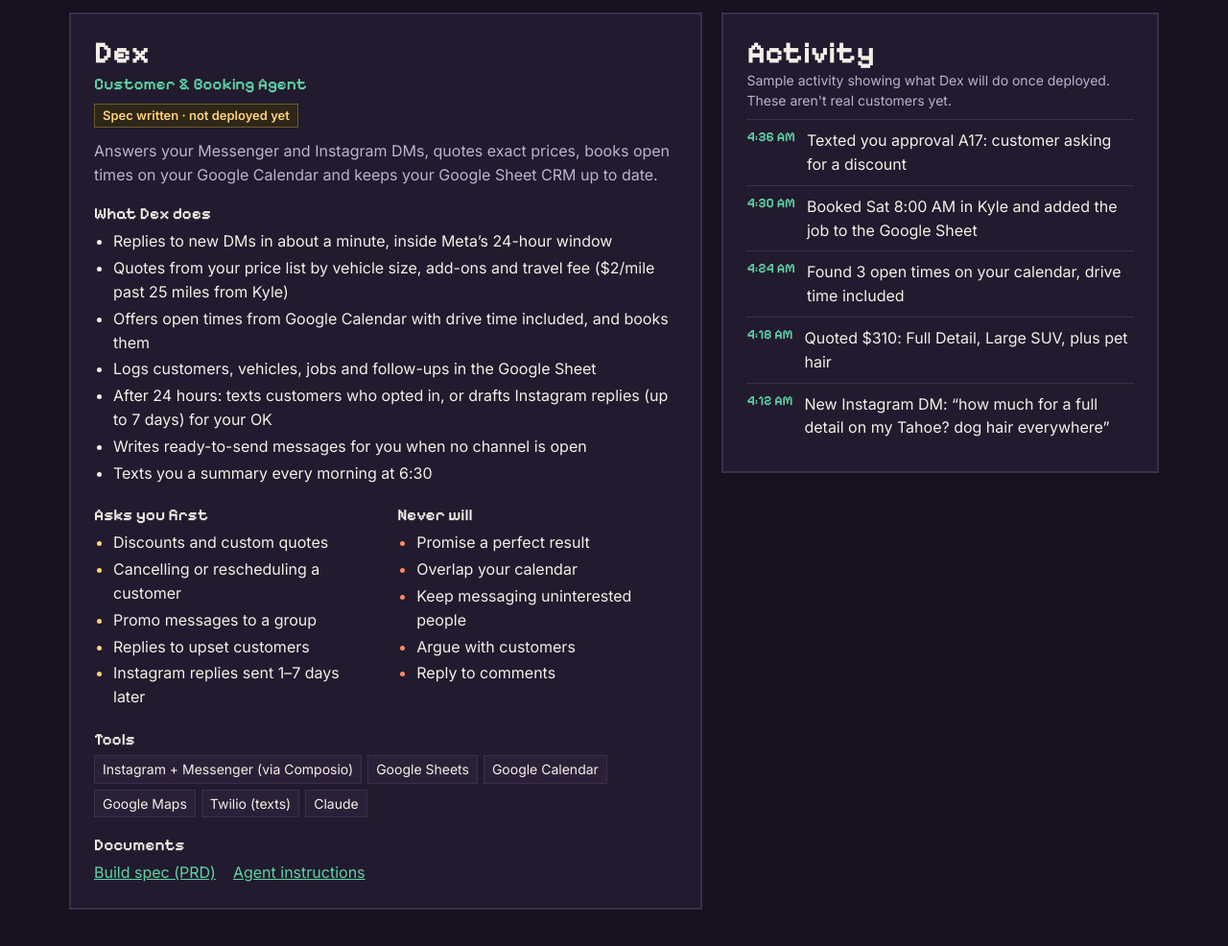
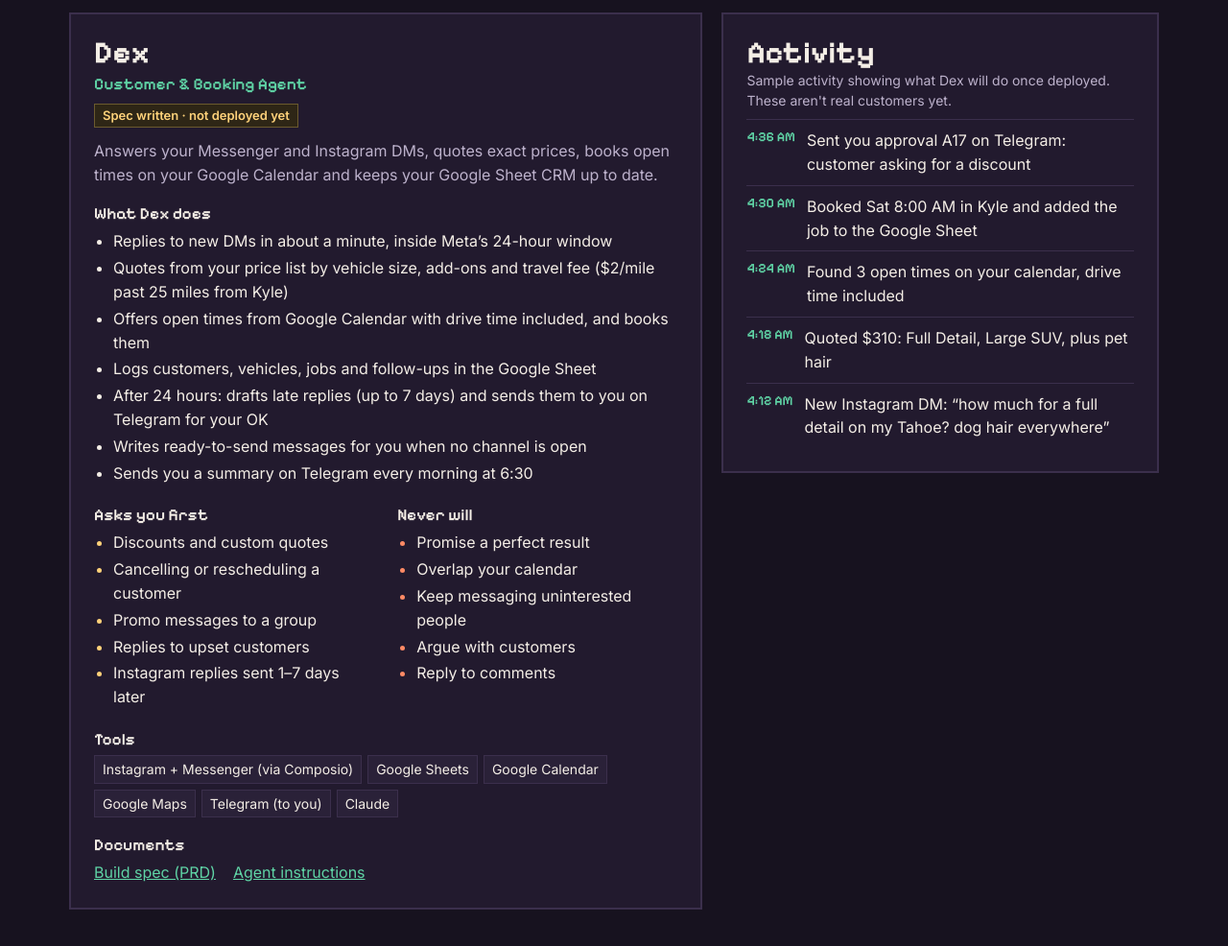
Before and after one commit to discounteddetails/ai--gency, a plain HTML site: page office/index.html in a window 1280 px wide. Shown: the part 680-1666 px from the top of the page at 96% size. Drawn offline with Linux system fonts and the light colour scheme.

Commit message:
Remove Twilio from Dex; owner alerts and approvals via Telegram bot
Co-Authored-By: Claude Opus 5.5 <noreply@anthropic.com>
Claude-Session: https://claude.ai/code/session_01DNhCmJnn1b3jaPyAmkGQa9

```diff
--- a/office/index.html
+++ b/office/index.html
@@ -91,12 +91,12 @@ const AGENTS=[
   {id:'dex',desk:0,name:'Dex',role:'Customer & Booking Agent',status:'Spec written · not deployed yet',
    look:{skin:'#c68a5a',hair:'#2b1d14',shirt:'#5fd3a5'},
    summary:'Answers your Messenger and Instagram DMs, quotes exact prices, books open times on your Google Calendar and keeps your Google Sheet CRM up to date.',
-   does:['Replies to new DMs in about a minute, inside Meta’s 24-hour window','Quotes from your price list by vehicle size, add-ons and travel fee ($2/mile past 25 miles from Kyle)','Offers open times from Google Calendar with drive time included, and books them','Logs customers, vehicles, jobs and follow-ups in the Google Sheet','After 24 hours: texts customers who opted in, or drafts Instagram replies (up to 7 days) for your OK','Writes ready-to-send messages for you when no channel is open','Texts you a summary every morning at 6:30'],
+   does:['Replies to new DMs in about a minute, inside Meta’s 24-hour window','Quotes from your price list by vehicle size, add-ons and travel fee ($2/mile past 25 miles from Kyle)','Offers open times from Google Calendar with drive time included, and books them','Logs customers, vehicles, jobs and follow-ups in the Google Sheet','After 24 hours: drafts late replies (up to 7 days) and sends them to you on Telegram for your OK','Writes ready-to-send messages for you when no channel is open','Sends you a summary on Telegram every morning at 6:30'],
    asks:['Discounts and custom quotes','Cancelling or rescheduling a customer','Promo messages to a group','Replies to upset customers','Instagram replies sent 1–7 days later'],
    never:['Promise a perfect result','Overlap your calendar','Keep messaging uninterested people','Argue with customers','Reply to comments'],
-   tools:['Instagram + Messenger (via Composio)','Google Sheets','Google Calendar','Google Maps','Twilio (texts)','Claude'],
+   tools:['Instagram + Messenger (via Composio)','Google Sheets','Google Calendar','Google Maps','Telegram (to you)','Claude'],
    docs:[['Build spec (PRD)','https://github.com/discounteddetails/ai--gency/blob/claude/autonomous-agent-design-vtbcag/agents/discounted-details/docs/PRD.md'],['Agent instructions','https://github.com/discounteddetails/ai--gency/blob/claude/autonomous-agent-design-vtbcag/agents/discounted-details/docs/AGENT_INSTRUCTIONS.md']],
-   demo:[['New Instagram DM: “how much for a full detail on my Tahoe? dog hair everywhere”','New DM from Instagram!'],['Quoted $310: Full Detail, Large SUV, plus pet hair','Quoted $310 for the Tahoe'],['Found 3 open times on your calendar, drive time included','Found 3 open times'],['Booked Sat 8:00 AM in Kyle and added the job to the Google Sheet','Booked Sat 8:00 AM ✅'],['Texted you approval A17: customer asking for a discount','Texted you for approval'],['Texted 2 day-before reminders to customers who opted in','Texted 2 reminders'],['Drafted a reply to a 3-day-old Instagram question and sent it to you for OK','Sent you a late reply to OK'],['Customer said “no thanks”, so they’re marked Do Not Contact','Marked Do Not Contact']]}
+   demo:[['New Instagram DM: “how much for a full detail on my Tahoe? dog hair everywhere”','New DM from Instagram!'],['Quoted $310: Full Detail, Large SUV, plus pet hair','Quoted $310 for the Tahoe'],['Found 3 open times on your calendar, drive time included','Found 3 open times'],['Booked Sat 8:00 AM in Kyle and added the job to the Google Sheet','Booked Sat 8:00 AM ✅'],['Sent you approval A17 on Telegram: customer asking for a discount','Asked you on Telegram'],['Queued 2 reminder messages for you to send (24-hour window closed)','Queued 2 messages for you'],['Drafted a reply to a 3-day-old Messenger question and sent it to you on Telegram','Sent you a late reply to OK'],['Customer said “no thanks”, so they’re marked Do Not Contact','Marked Do Not Contact']]}
 ];
 const IDEAS=[['Photo agent','Before-and-after pictures for each finished job (you mentioned this one).'],['Social media agent','Turns job photos into Facebook and Instagram posts.'],['Bookkeeping agent','Tracks revenue, expenses and mileage for taxes.']];
 const DESKS=4,DY=150,deskX=i=>20+i*96;
```
Also changed, not shown: 2 other files.
